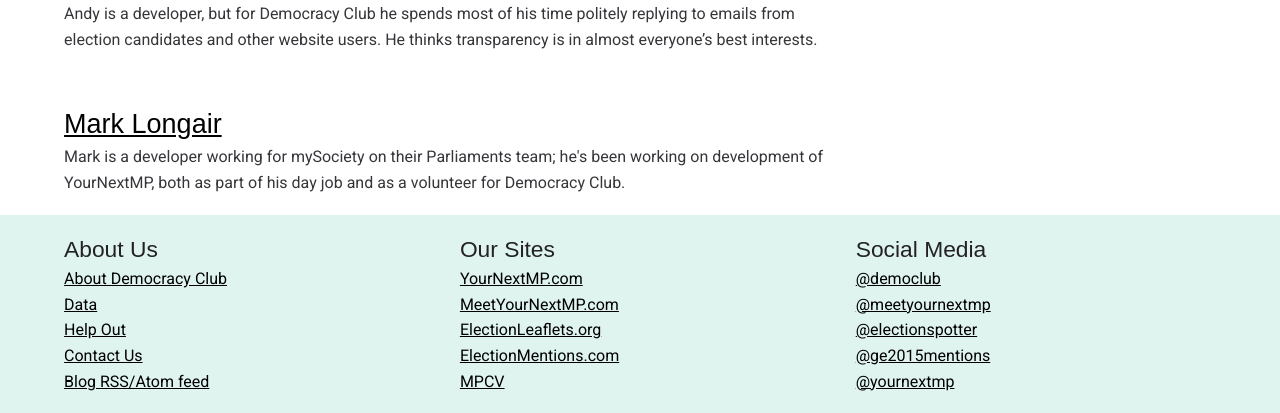
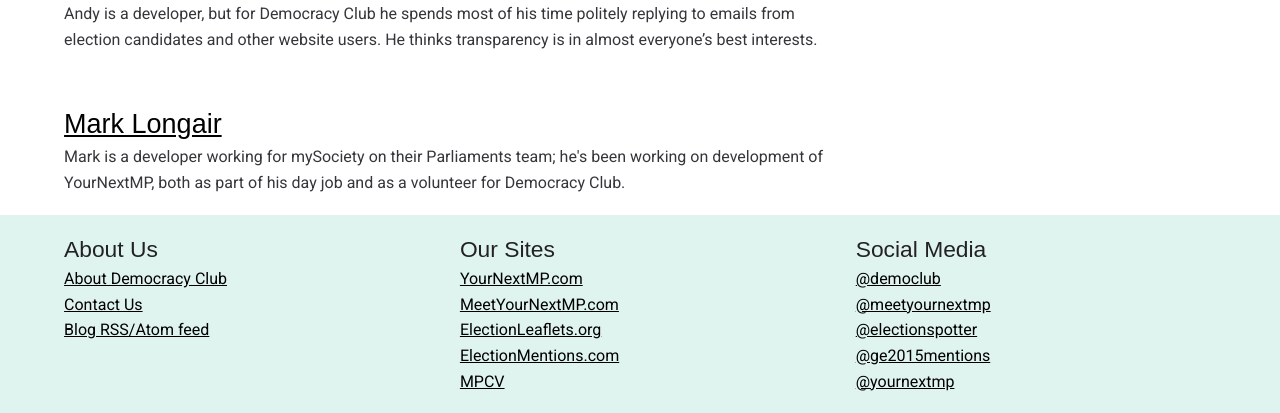
Before and after one commit to DemocracyClub/Website, a Django app: page /about/ in a window 1280 px wide. Shown: the part 2084-2497 px from the top of the page. Run offline with Django 3.2, Linux system fonts and the light colour scheme; some libraries are stand-ins or nearby versions; some web fonts are replaced.

Commit message:
Remove broken footer links
Fixes #16.

```diff
--- a/democracy_club/templates/base.html
+++ b/democracy_club/templates/base.html
@@ -99,8 +99,6 @@
               </header>
               <ul>
                 <li><a href="/about/">About Democracy Club</a></li>
-                <li><a href="/data/">Data</a></li>
-                <li><a href="/help_out/">Help Out</a></li>
                 <li><a href="/contact/">Contact Us</a></li>
                 <li><a href="{% url "hermes_post_feed" %}">Blog RSS/Atom feed</a></li>
               </ul>
```
